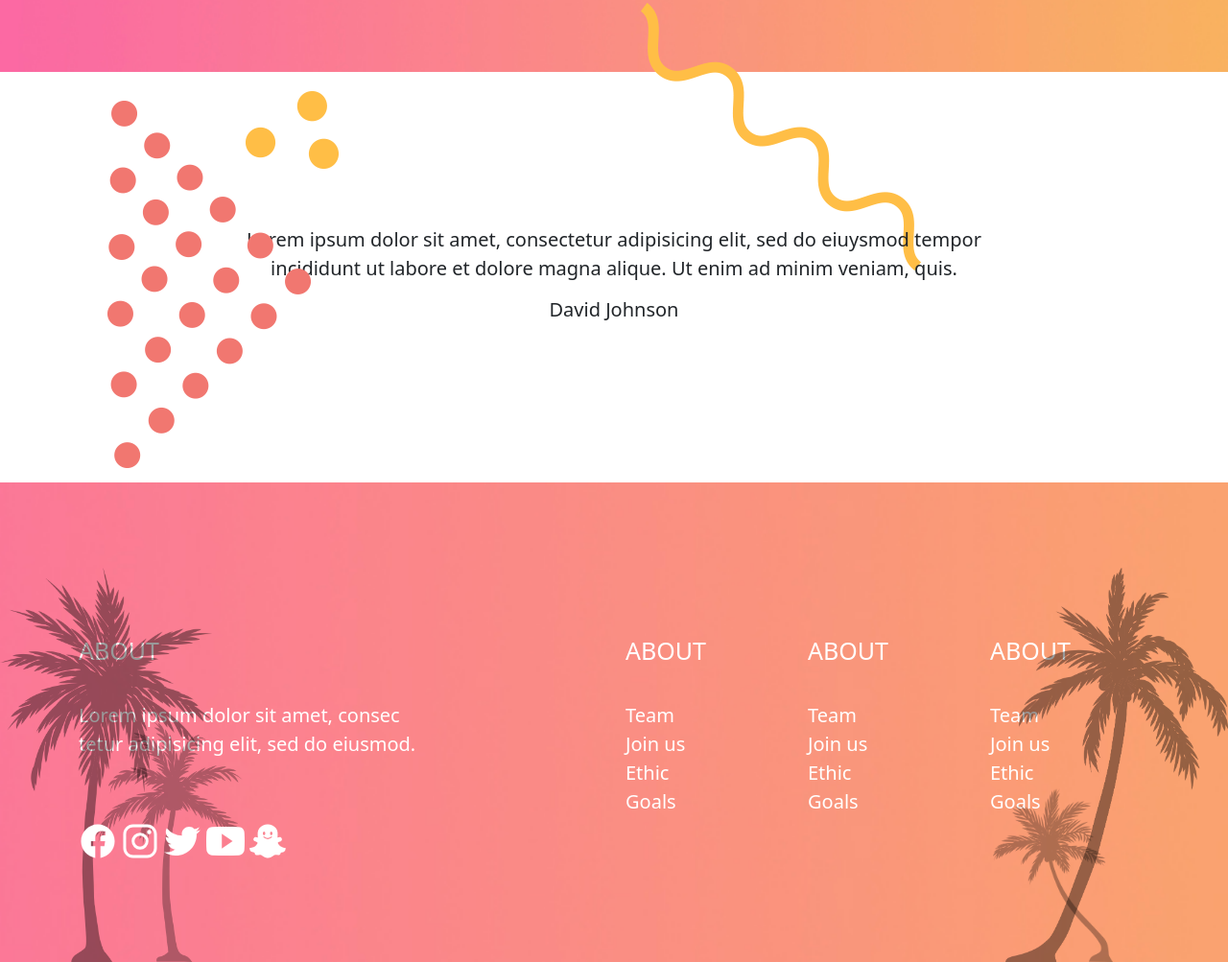
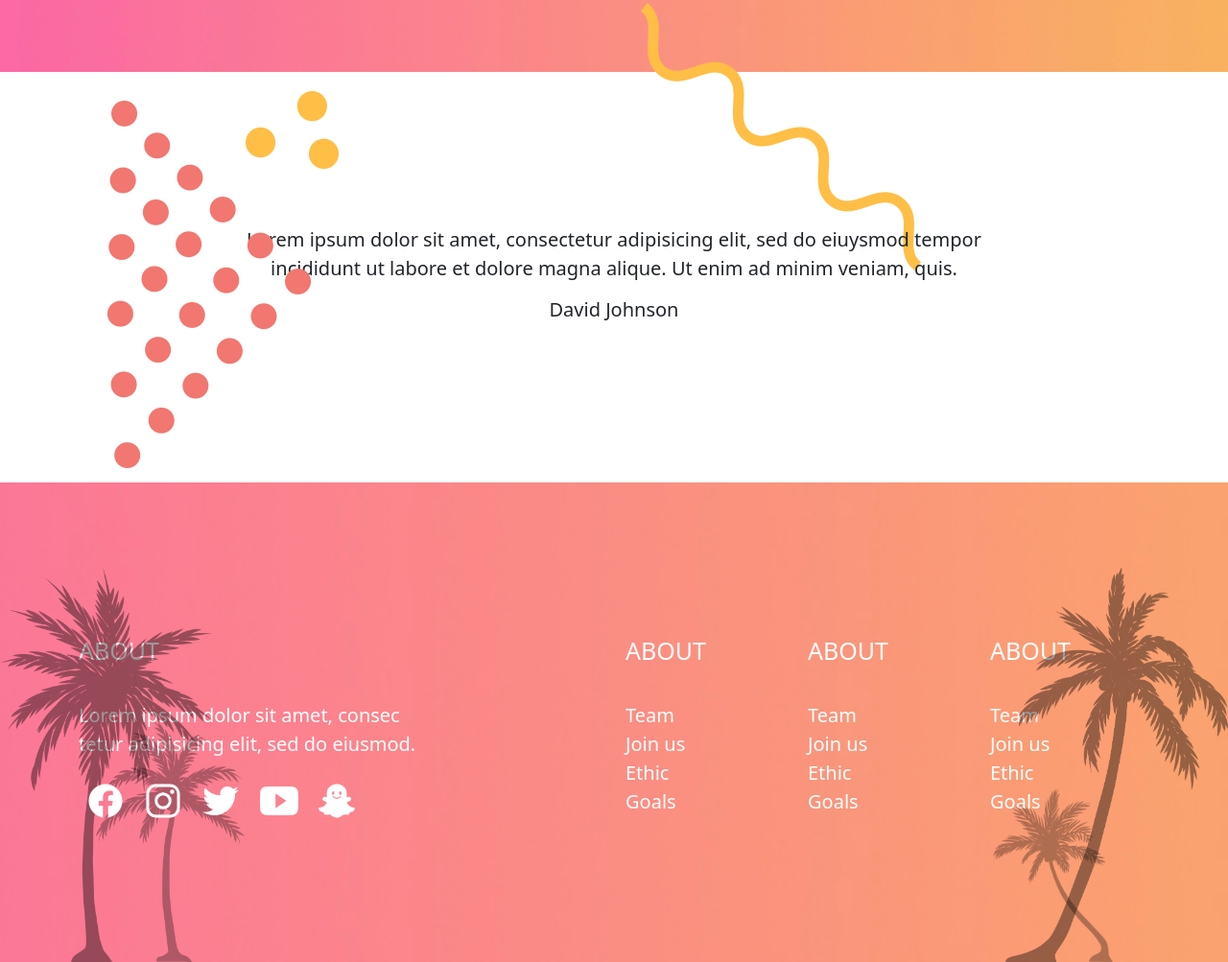
Before and after one commit to Kave-Academy/Cherryl-WebsiteDesign-01, a plain HTML site: page index2.html in a window 1280 px wide. Shown: the part 2529-3532 px from the top of the page at 96% size. Drawn offline with nearby package versions, Linux system fonts and the light colour scheme.

Commit message:
edit the Text Here section and the SocMed logo in the 2nd page footer

```diff
--- a/index2.html
+++ b/index2.html
@@ -157,11 +157,11 @@
                 do eiusmod.
               </p>
               <!-- <div class="soc"> -->
-               <a href=""><ion-icon name="logo-facebook"></ion-icon></a>
-               <a href=""><ion-icon name="logo-instagram"></ion-icon></a>
-               <a href=""><ion-icon name="logo-twitter"></ion-icon></a>
-               <a href=""><ion-icon name="logo-youtube"></ion-icon></a>
-               <a href=""><ion-icon name="logo-snapchat"></ion-icon></a>
+               <a href=""><ion-icon class="p-2" name="logo-facebook"></ion-icon></a>
+               <a href=""><ion-icon  class="p-2" name="logo-instagram"></ion-icon></a>
+               <a href=""><ion-icon class="p-2" name="logo-twitter"></ion-icon></a>
+               <a href=""><ion-icon class="p-2" name="logo-youtube"></ion-icon></a>
+               <a href=""><ion-icon class="p-2" name="logo-snapchat"></ion-icon></a>
               <!-- </div> -->
             </div>
             <div id="socialMedia"class="col">
--- a/style.css
+++ b/style.css
@@ -203,6 +203,10 @@
 /* End of Main Section */
 
 /* 3 images/row column */
+#yourtext {
+  padding: 2.5rem 0 10rem 1rem;
+  position: relative;
+}
 
 .yourText {
   text-decoration: none;
@@ -468,7 +472,6 @@
 ion-icon {
   font-size: 40px;
   color: white;
-  padding-top: 50px;
 }
 
 #socialMedia h5 {
```
Also changed, not shown: index.html (+4 -2 lines).
